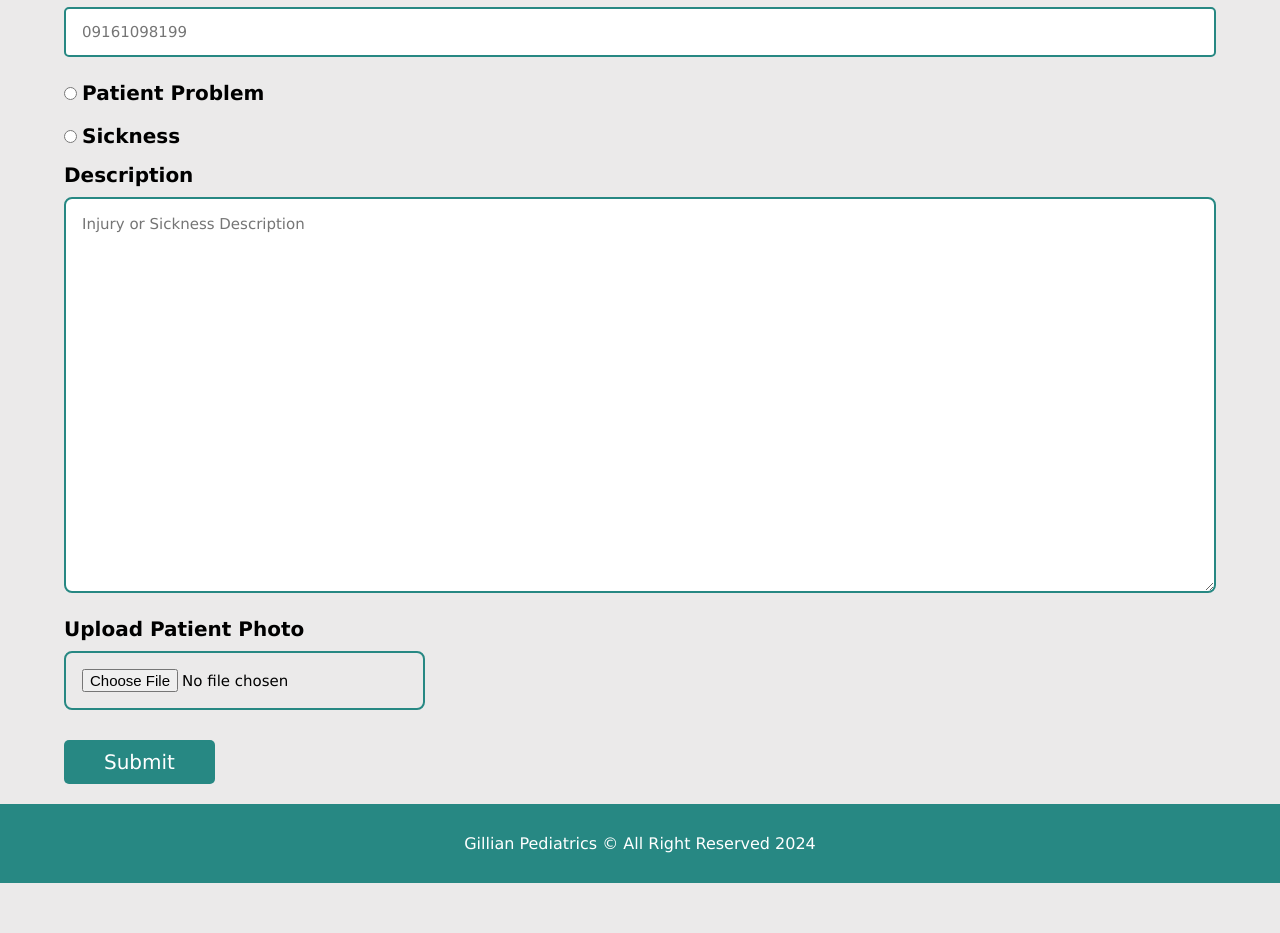
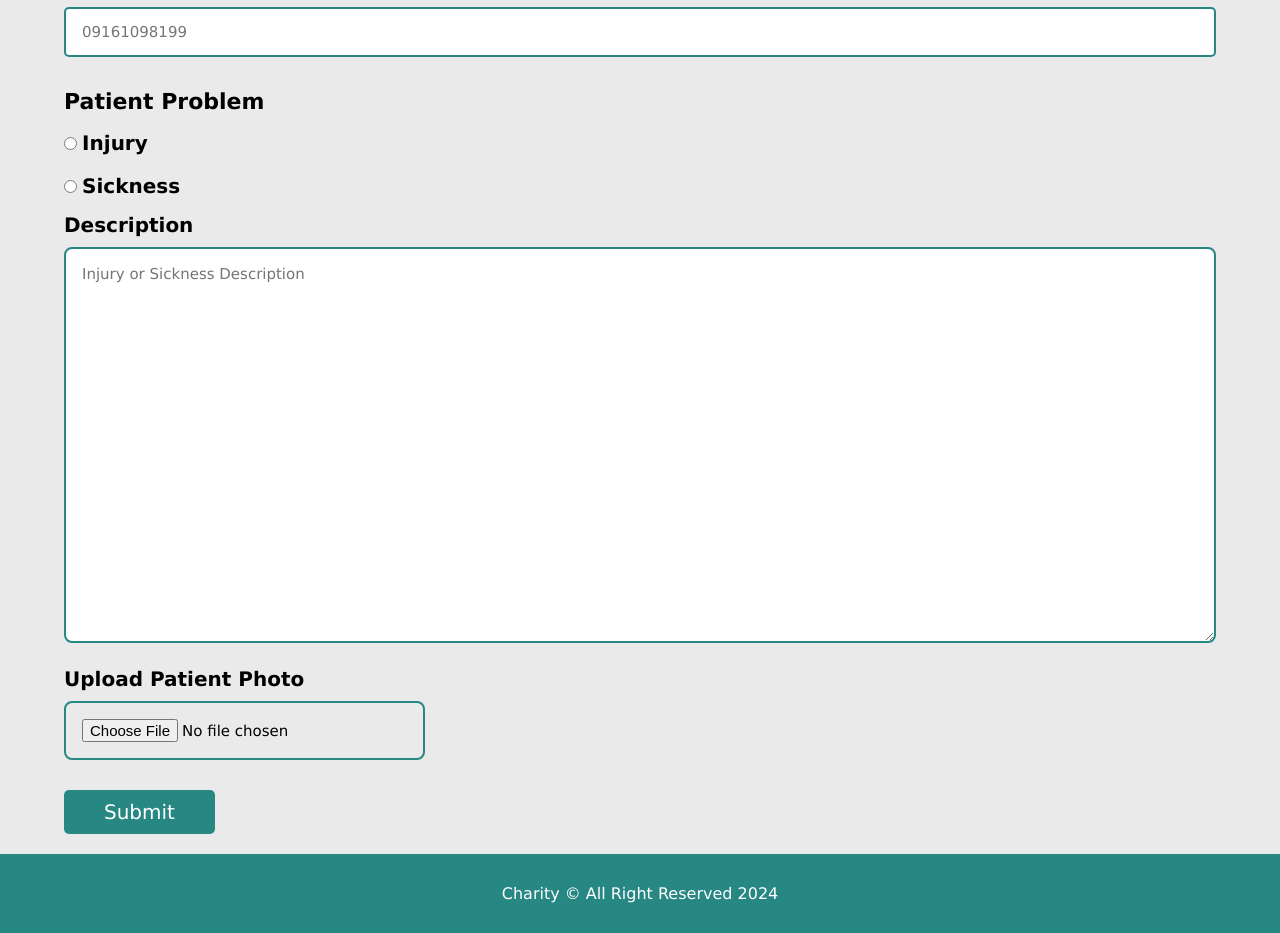
Before and after one commit to Ohiomatabn/Charity-Hosipital, a plain HTML site: page service.html in a window 1280 px wide. Shown: the part 340-1273 px from the top of the page. Before the commit the page ends 1223 px from the top, so only its background shows below. Drawn offline with Linux system fonts and the light colour scheme.

Commit message:
correct some error in the footer section

```diff
--- a/service.html
+++ b/service.html
@@ -61,8 +61,9 @@
           placeholder="09161098199"
         />
         <br />
+        <h3 style="font-size: 22px">Patient Problem</h3>
         <input type="radio" name="type" id="type" />
-        <label for="type">Patient Problem</label><br />
+        <label for="type">Injury</label><br />
         <input type="radio" name="type" id="type" />
         <label for="address">Sickness</label><br />
         <label for="des">Description</label><br />
@@ -80,7 +81,7 @@
       </div>
     </form>
     <footer>
-      <p>Gillian Pediatrics &copy; All Right Reserved 2024</p>
+      <p>Charity &copy; All Right Reserved 2024</p>
     </footer>
   </body>
 </html>
```
